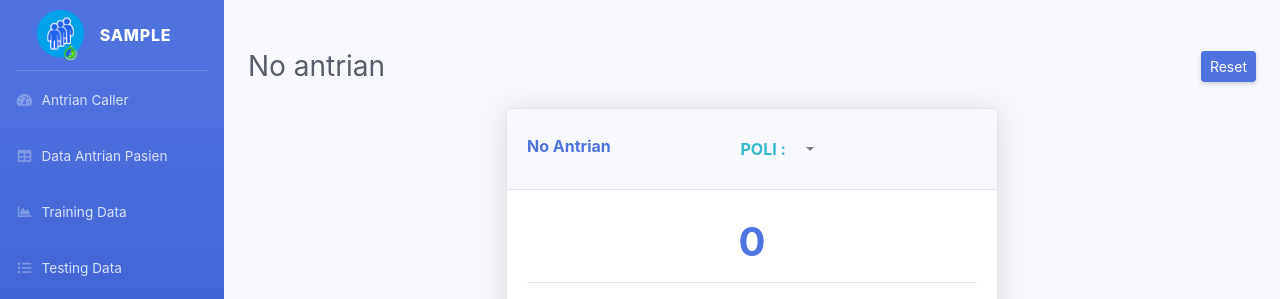
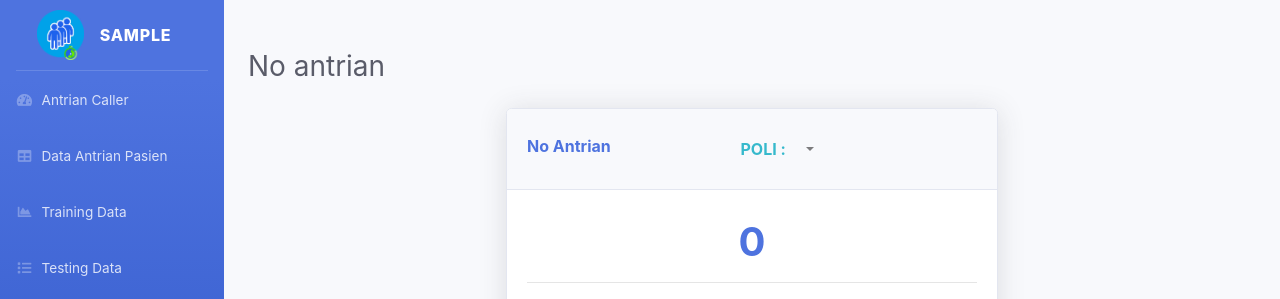
Before and after one commit to fatoni-ach/management-queue, a Django app: page / in a window 1280 px wide. Shown: the top 299 px of the page. Run offline with Django 3.2, Linux system fonts and the light colour scheme; the visitor is signed in with stand-in values (Sample User, id 1); data that the repository does not hold is empty; some libraries are stand-ins or nearby versions; some web fonts are replaced.

Commit message:
api v3.4

```diff
--- a/api/views.py
+++ b/api/views.py
@@ -263,8 +263,7 @@ def getNoAntrian(jenis_pengobatan_input):
     #         no = antrian[0].no+1
     #     else :
     #         no = 1
-    # else:
-    #     no = 1
+
     if antrian1.count() > 0 :
         no = antrian1[0].no+1
     else:
--- a/templates/index.html
+++ b/templates/index.html
@@ -6,7 +6,7 @@
 {% endblock app_css%}
 {% block heading %}
     <h1 class="h3 mb-0 text-gray-800">{{body_judul}}</h1>
-    <a href="{% url 'reset' %}" class="d-none d-sm-inline-block btn btn-sm btn-primary shadow-sm"> Reset </a>
+    <!-- <a href="{% url 'reset' %}" class="d-none d-sm-inline-block btn btn-sm btn-primary shadow-sm"> Reset </a> -->
 
 {% endblock heading %}
 
```
